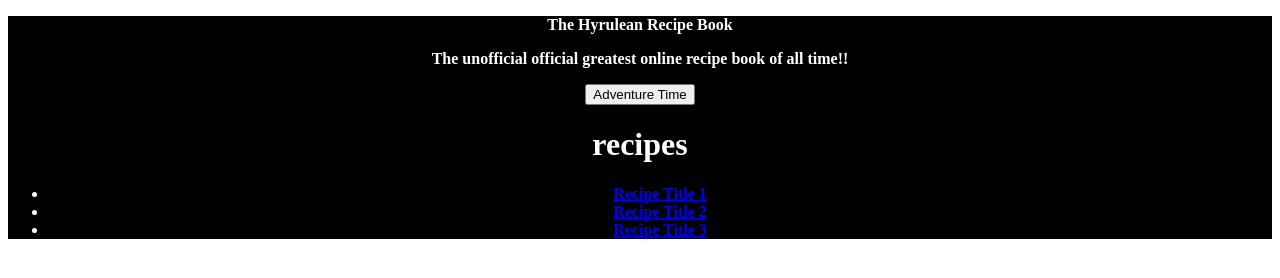
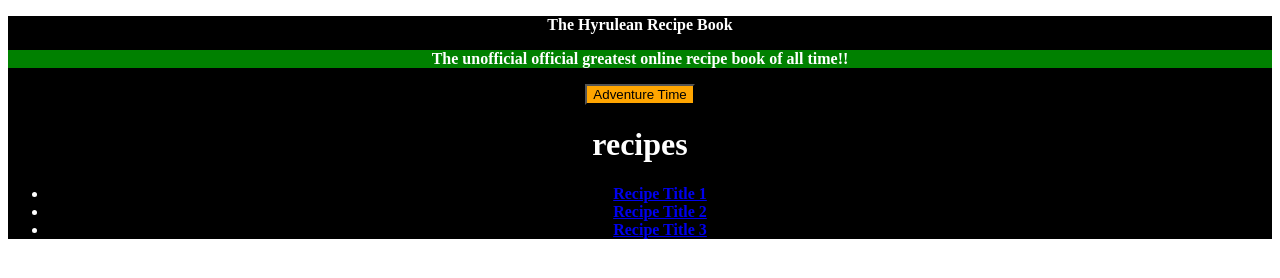
Before and after one commit to 3amBEANS/recipes, a plain HTML site: page index.html in a window 1280 px wide. Drawn offline with Linux system fonts and the light colour scheme.

Commit message:
added the rest of the css stuff

```diff
--- a/index.html
+++ b/index.html
@@ -6,7 +6,14 @@
 <body>
   <div class = "title"><p>The Hyrulean Recipe Book</p><div>
   <p class = "official">The unofficial official greatest online recipe book of all time!!</p>
-  <button class = "button">Adventure Time</button>
+  <style>
+    .official{
+      font-size: 18;
+      background-color: green;
+      color: white;
+    }
+  </style>
+  <button style="background-color: orange; font-size: 18;";>Adventure Time</button>
     <h1>recipes</h1>
     <ul>
         <li><a href="recipes/curryRice.html">Recipe Title 1</a></li>
```
